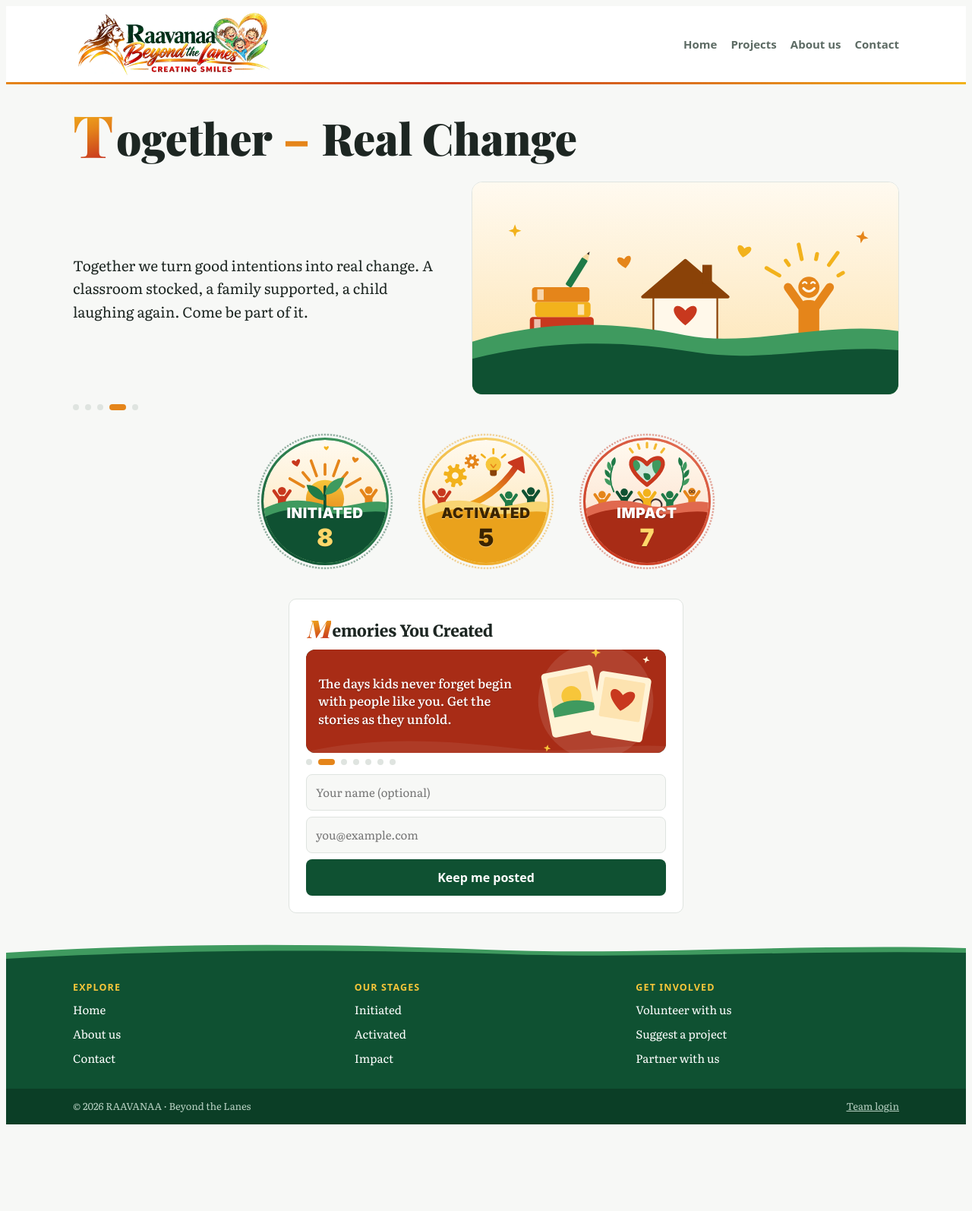
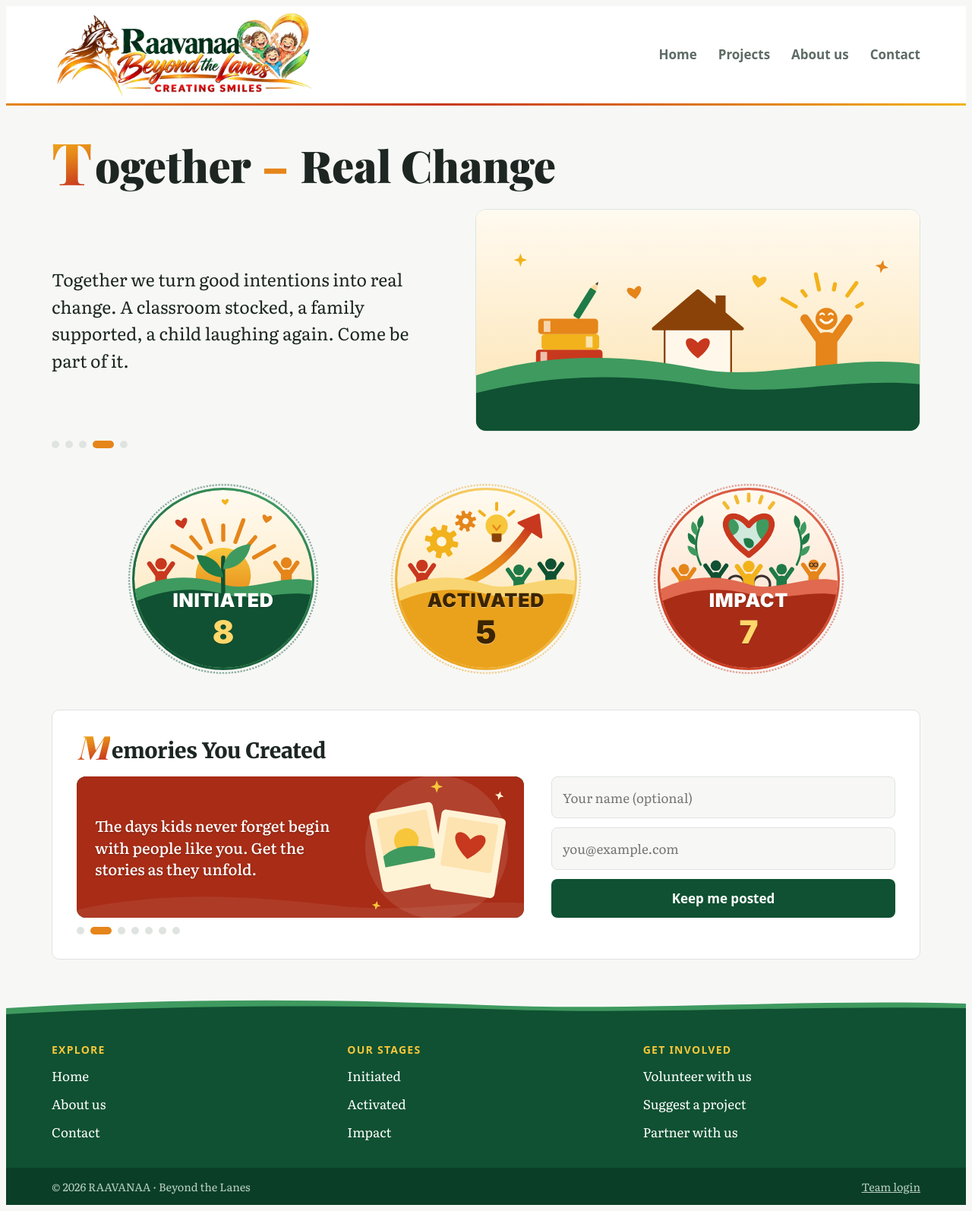
Before and after one commit to Raavanaapost/Charity-site, a PHP site: page / in a window 1280 px wide. Shown: the whole page at 76% size. Before the commit the page ends 1480 px from the top, so only its background shows below. Run offline with PHP 8.4, Linux system fonts and the light colour scheme; some web fonts are replaced.

Commit message:
Desktop layout: bigger logo and text, larger stage circles, full-width sign-up box aligned to the page column
Co-Authored-By: Claude Opus 5.5 <noreply@anthropic.com>
Claude-Session: https://claude.ai/code/session_015LboRGTXS6s8m767pXZBHW

```diff
--- a/style.css
+++ b/style.css
@@ -454,3 +454,39 @@ footer.foot .foot-main .wrap{grid-template-columns:minmax(0,1fr)}
 .form > label{display:block}
 .form > label > input,.form > label > select,.form > label > textarea{display:block;margin-top:6px}
 .phead .tag{width:fit-content}
+
+/* Larger screens: the same layout, scaled up so it doesn't read as a stretched phone page */
+@media (min-width:1000px){
+  .wrap{max-width:1200px;padding-inline:28px}
+  .bar .wrap{min-height:128px}
+  .logo img{height:112px;max-width:420px}
+  .nav{font-size:17px;gap:28px}
+  .wrap > .intro:first-child{padding-block:30px 26px}
+  .saying.has-img{gap:48px}
+  .saying.has-img figcaption{font-size:23px;line-height:1.55}
+  .sayings-dots button{width:10px;height:10px}
+  .sayings-dots button[aria-current="true"]{width:28px}
+  .stages{gap:0;justify-content:space-evenly;margin-block:26px 52px;padding-inline:0}
+  .stage{flex-basis:240px}
+  .stage.art{padding-bottom:26px}
+  .stage.art span{font-size:25px}
+  .stage.art b{font-size:42px}
+  /* sign-up box: full width of the page column, picture on the left and the form on the right */
+  .signup-band{max-width:none;padding-bottom:40px}
+  .signup-band .follow{grid-template-columns:minmax(0,1.3fr) minmax(0,1fr);column-gap:36px;row-gap:12px;align-items:center;padding:26px 32px 28px}
+  .signup-band .follow > .follow-title{grid-column:1/-1;grid-row:1;font-size:28px;margin-bottom:2px}
+  .signup-band .follow > .follow-track{grid-column:1;grid-row:2/span 3;align-self:stretch}
+  .signup-band .follow > .follow-dots{grid-column:1;grid-row:5}
+  .signup-band .follow > input[name="name"]{grid-column:2;grid-row:2}
+  .signup-band .follow > input[name="email"]{grid-column:2;grid-row:3}
+  .signup-band .follow > .btn{grid-column:2;grid-row:4}
+  .signup-band .follow > .note{grid-column:2;grid-row:5;margin:0}
+  .signup-band .follow-slide{min-height:176px;height:100%}
+  .signup-band .follow-slide figcaption{font-size:20px;padding-left:24px}
+  .signup-band .follow input{font-size:17px;padding:13px 14px}
+  .signup-band .follow .btn{font-size:17px;padding-block:14px}
+  footer.foot .foot-main .wrap{font-size:17px;padding-block:34px}
+  .foot-col h3{font-size:14px;margin-bottom:12px}
+  .foot-col ul{gap:10px}
+  footer.foot .foot-bar .wrap{font-size:14.5px}
+}
```
